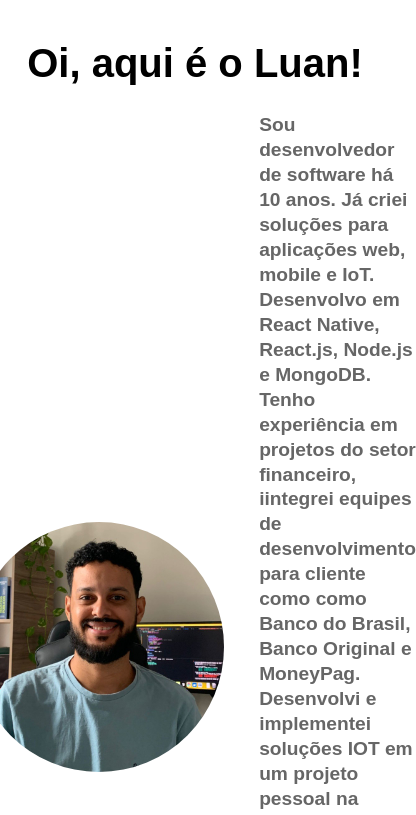
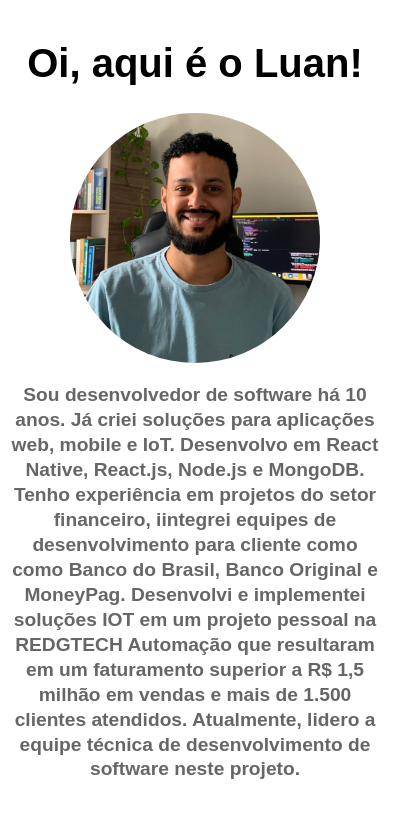
Before and after one commit to luan-nvg/my-portfolio, a React (Vite) app: page / in a window 390 px wide. Shown: the top 815 px of the page, 416 px wide, since content can reach past the window. Built offline with nearby package versions, Linux system fonts and the light colour scheme.

Commit message:
responsive mobile

```diff
--- a/src/Portfolio.jsx
+++ b/src/Portfolio.jsx
@@ -106,6 +106,10 @@ const Subtitle = styled.h3`
   margin: 0 auto;
   line-height: 1.3; /* Aumenta a altura da linha para tornar o texto mais legível */
   text-align: left;
+
+  @media (max-width: 768px) {
+    text-align: center; /* Alinha o texto ao centro em telas pequenas */
+  }
 `;
 
 const ProfileImage = styled.img`
@@ -115,6 +119,11 @@ const ProfileImage = styled.img`
   border-radius: 50%;
   margin-right: 35px;
   margin-bottom: 5px;
+
+  @media (max-width: 768px) {
+    margin-right: 0; /* Remove o espaço à direita da imagem em dispositivos móveis */
+    margin-bottom: 20px; /* Adiciona um espaçamento inferior quando a imagem fica acima */
+  }
 `;
 
 const AboutSection = styled.div`
@@ -124,6 +133,11 @@ const AboutSection = styled.div`
   justify-content: center;
   max-width: 1200px;
   margin: 0 auto;
+
+  @media (max-width: 768px) {
+    flex-direction: column; /* Altera a direção para coluna em telas pequenas */
+    align-items: center;
+  }
 `;
 
 const WhatsAppLink = styled.a`
```
